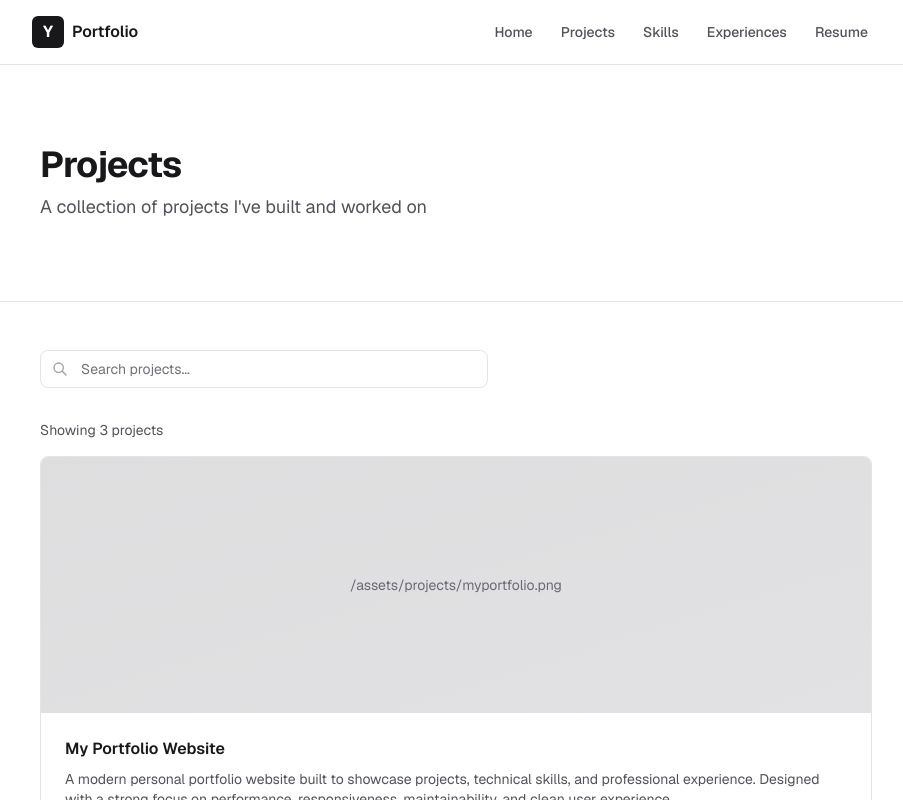
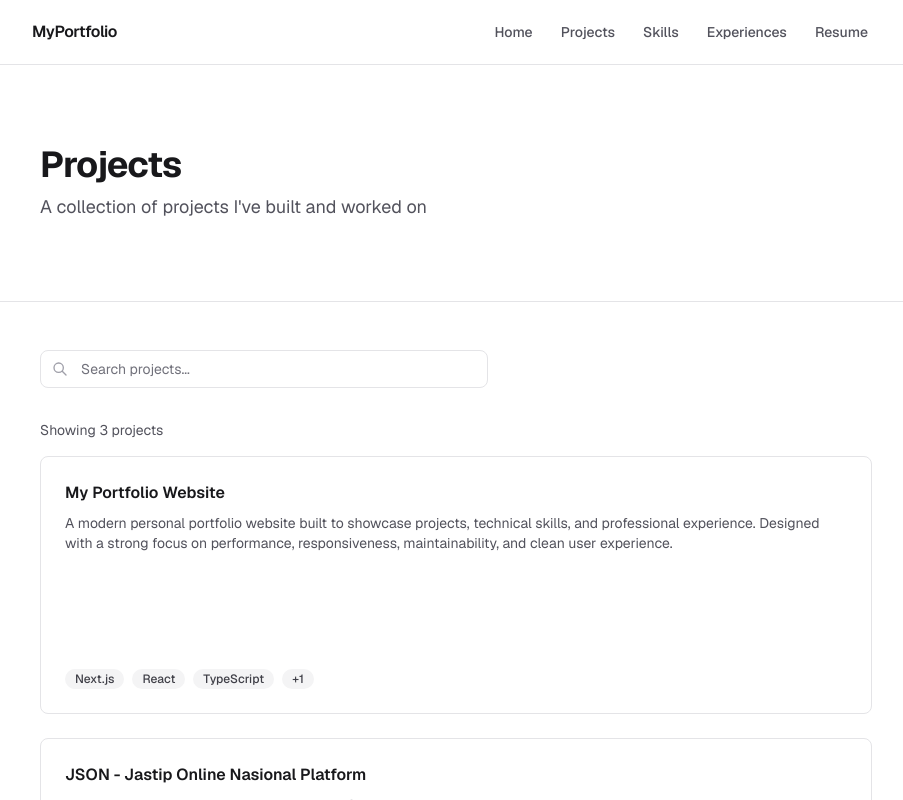
Before and after one commit to erikwilbert/MyPortfolio, a Next.js app: page /projects in a window 1280 px wide. Shown: the top 800 px of the page, without its empty margins (184-1087 px from the left). Built offline with nearby package versions, Linux system fonts and the light colour scheme.

Commit message:
removed images for projects, add new dataset, and optimize some features

```diff
--- a/src/app/projects/[slug]/page.tsx
+++ b/src/app/projects/[slug]/page.tsx
@@ -45,13 +45,6 @@ export default function ProjectDetailPage({ params }: ProjectDetailPageProps) {
             <p className="text-lg text-zinc-600 dark:text-zinc-400">
               {project.description}
             </p>
-
-            {/* Project Image */}
-            <div className="mt-8 overflow-hidden rounded-lg border border-zinc-200 bg-zinc-100 dark:border-zinc-800 dark:bg-zinc-900">
-              <div className="flex aspect-video items-center justify-center text-center text-zinc-500">
-                {project.image}
-              </div>
-            </div>
           </motion.div>
         </div>
       </section>
--- a/src/components/Navbar.tsx
+++ b/src/components/Navbar.tsx
@@ -19,17 +19,12 @@ export function Navbar() {
     <nav className="sticky top-0 z-50 w-full border-b border-zinc-200 bg-white/95 backdrop-blur supports-[backdrop-filter]:bg-white/60 dark:border-zinc-800 dark:bg-black/95">
       <div className="mx-auto max-w-4xl px-4 sm:px-6">
         <div className="flex h-16 items-center justify-between">
-          {/* Logo */}
+          {/* Brand */}
           <Link
             href="/"
-            className="flex items-center space-x-2 transition-opacity hover:opacity-75"
+            className="font-semibold tracking-tight text-zinc-900 transition-opacity hover:opacity-75 dark:text-white"
           >
-            <div className="flex h-8 w-8 items-center justify-center rounded-md bg-zinc-900 dark:bg-zinc-100">
-              <span className="font-bold text-white dark:text-black">Y</span>
-            </div>
-            <span className="font-semibold text-zinc-900 dark:text-white">
-              Portfolio
-            </span>
+            MyPortfolio
           </Link>
 
           {/* Desktop Navigation */}
--- a/src/components/ProjectCard.tsx
+++ b/src/components/ProjectCard.tsx
@@ -10,7 +10,6 @@ interface ProjectCardProps {
   title: string;
   description: string;
   technologies: string[];
-  image: string;
   featured?: boolean;
 }
 
@@ -19,7 +18,6 @@ export function ProjectCard({
   title,
   description,
   technologies,
-  image,
   featured = false,
 }: ProjectCardProps) {
   return (
@@ -38,19 +36,6 @@ export function ProjectCard({
             featured && "md:col-span-2"
           )}
         >
-          {/* Image */}
-          <div
-            className={cn(
-              "relative h-48 overflow-hidden bg-zinc-100 dark:bg-zinc-900",
-              featured && "md:h-64"
-            )}
-          >
-            <div className="absolute inset-0 bg-gradient-to-br from-zinc-900 to-zinc-700 opacity-10 dark:from-zinc-100 dark:to-zinc-300" />
-            <div className="flex h-full items-center justify-center text-center text-sm text-zinc-500 dark:text-zinc-500">
-              {image}
-            </div>
-          </div>
-
           {/* Content */}
           <div className="flex min-h-64 min-w-0 flex-1 flex-col p-6">
             <h3
--- a/src/data/assets.ts
+++ b/src/data/assets.ts
@@ -2,9 +2,4 @@ export const assets = {
   documents: {
     resume: "/assets/documents/resume.pdf",
   },
-  projects: {
-    myPortfolio: "/assets/projects/myportfolio.png",
-    jsonPlatform: "/assets/projects/json-platform.png",
-    discordBot: "/assets/projects/discord-bot.png",
-  },
 } as const;
--- a/src/data/experience.ts
+++ b/src/data/experience.ts
@@ -20,7 +20,7 @@ export const experiences: Experience[] = [
     description:
       "Led the Creative Events Department of KMBUI, overseeing event planning, team coordination, and execution of organizational programs while ensuring effective collaboration across multiple programs.",
     highlights: [
-      "Created the initial structure and framework for the Creative Events Department, defining roles, responsibilities, and processes to ensure efficient event planning and execution.",
+      "Established the department's initial organizational structure, defining roles, responsibilities, and operational workflows.",
       "Managed and coordinated department members to deliver organizational events and initiatives.",
       "Planned events division structure, delegated responsibilities, and monitored project execution to ensure timely completion.",
       "Collaborated with other departments to ensure seamless integration and support for organizational events."
@@ -45,7 +45,6 @@ export const experiences: Experience[] = [
     description:
       "Developed an AI-based computer vision solution as part of a hackathon team, focusing on data preparation, model training, and performance optimization using object detection techniques.",
     highlights: [
-      "Passed the preliminary selection stage in a national-level AI hackathon organized by UGM.",
       "Prepared and processed datasets for computer vision tasks.",
       "Fine-tuned YOLO-based object detection models to address a real-world problem and improve model performance.",
       "Performed hyperparameter tuning and model optimization to enhance accuracy and efficiency."
@@ -71,7 +70,7 @@ export const experiences: Experience[] = [
       "Assisted in the delivery of Operating Systems courses by supporting instruction, assessment, and student learning activities.",
     highlights: [
       "Conducted tutorial and assistance sessions to help students understand operating systems concepts.",
-      "Designed mini quizzes to reinforce course topics.",
+      "Designed mini quizzes and learning materials to reinforce operating systems concepts.",
       "Evaluated assignments and provided feedback to support student learning outcomes."
     ],
     technologies: [
@@ -88,7 +87,7 @@ export const experiences: Experience[] = [
     id: "exp-4",
     company: "Sanghadana Kathina KMBUI 2025",
     position: "Head of Logistics & Security Division",
-    startDate: "2025-06",
+    startDate: "2025-05",
     endDate: "2025-11",
     description:
       "Led the Logistics and Security Division for one of KMBUI's major events, ensuring operational and resource readiness, team coordination, and smooth event execution.",
--- a/src/data/profile.ts
+++ b/src/data/profile.ts
@@ -14,7 +14,7 @@ export const profile = {
   "I enjoy working with backend technologies, cloud infrastructure, and modern software engineering practices. My current interests include distributed systems, microservices, DevOps, observability, application security, and designing systems that can scale effectively.",
 
   location: "Indonesia",
-  email: "erikwilbert.wen@gmail.com",
+  email: "erikwilbert.work@gmail.com",
   resumeUrl: assets.documents.resume,
 
   education: [
--- a/src/data/projects.ts
+++ b/src/data/projects.ts
@@ -1,5 +1,3 @@
-import { assets } from "@/data/assets";
-
 export interface Project {
   id: string;
   slug: string;
@@ -8,7 +6,6 @@ export interface Project {
   shortDescription: string;
   technologies: string[];
   githubUrl: string;
-  image: string;
   featured: boolean;
   overview: string;
   features: string[];
@@ -33,7 +30,6 @@ export const projects: Project[] = [
       "Tailwind CSS"
     ],
     githubUrl: "https://github.com/erikwilbert/MyPortfolio",
-    image: assets.projects.myPortfolio,
     featured: true,
     overview:
       "I built this portfolio to create a central place for showcasing my software engineering projects, technical skills, and career journey. The website serves as both a professional portfolio and a playground for experimenting with modern frontend development practices.",
@@ -77,7 +73,6 @@ export const projects: Project[] = [
     ],
 
     githubUrl: "https://github.com/advprog-2026-B16-project/B16-JSON-backend",
-    image: assets.projects.jsonPlatform,
     featured: true,
 
     overview:
@@ -119,7 +114,6 @@ export const projects: Project[] = [
       "JavaScript"
     ],
     githubUrl: "https://github.com/erikwilbert/discord-bot-logiskem-reaction",
-    image: assets.projects.discordBot,
     featured: true,
     overview:
       "The organization relied heavily on Discord for internal communication, but task assignments and status updates were often difficult to track. To improve visibility and reduce manual follow-ups, I developed a Discord bot that automatically adds workflow reactions to messages, allowing members to quickly communicate whether a task was accepted, completed, or still in progress.",
--- a/src/data/socials.ts
+++ b/src/data/socials.ts
@@ -21,7 +21,7 @@ export const socials: Social[] = [
   {
     id: "social-3",
     name: "Gmail",
-    url: "mailto:erikwilbert.wen@gmail.com",
+    url: "mailto:erikwilbert.work@gmail.com",
     icon: "gmail",
   }
 ];
```
Also changed, not shown: src/components/ContactCard.tsx (+25 -19 lines), public/assets/documents/README.md (added).
